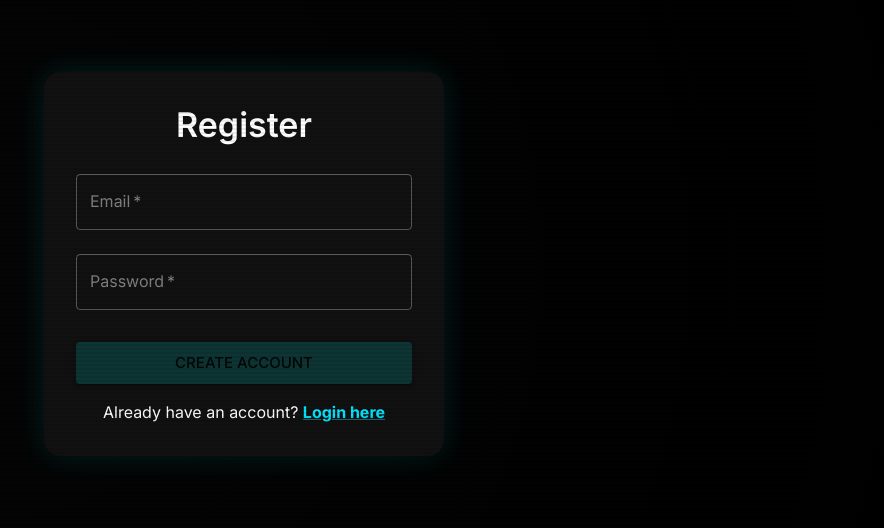
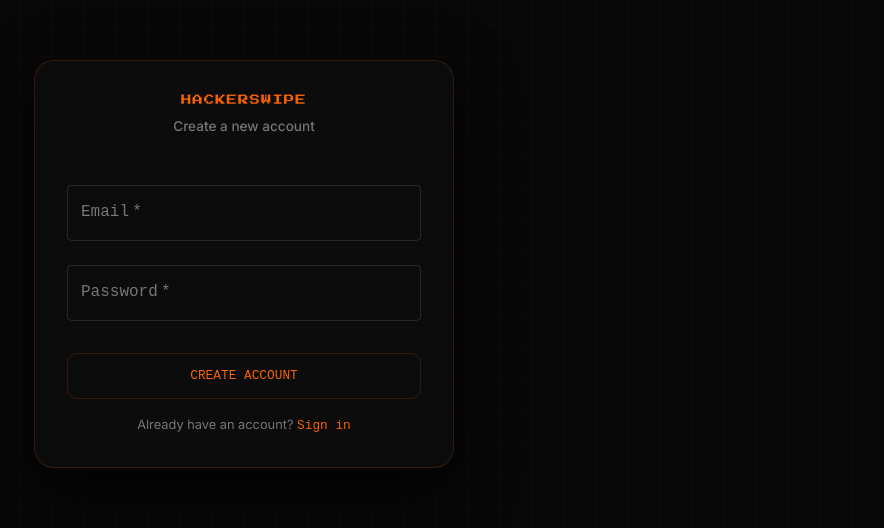
Before and after one commit to pranav-sethia/news-swipe-ui, a React (Vite) app: page /register in a window 1280 px wide. Shown: the part 136-664 px from the top of the page, without its empty margins (396-1280 px from the left). Built offline with nearby package versions, Linux system fonts and the light colour scheme; no server answers.

Commit message:
style: overhaul authentication pages to match final app aesthetic

```diff
--- a/src/pages/Login.jsx
+++ b/src/pages/Login.jsx
@@ -10,7 +10,8 @@ const C = {
   border: 'rgba(255,102,0,0.18)',
   textDim: 'rgba(232,232,232,0.5)',
   fontPixel: "'Press Start 2P', monospace",
-  fontMono: "'Share Tech Mono', monospace",
+  fontMono: "'JetBrains Mono', monospace",
+  fontUi: "Inter, sans-serif",
 };
 
 export default function Login() {
@@ -89,7 +90,7 @@ export default function Login() {
           <Typography sx={{ fontFamily: C.fontPixel, fontSize: '0.65rem', color: C.orange, letterSpacing: '0.1em', mb: 1 }}>
             HACKERSWIPE
           </Typography>
-          <Typography sx={{ fontFamily: C.fontMono, fontSize: '0.85rem', color: C.textDim }}>
+          <Typography sx={{ fontFamily: C.fontUi, fontSize: '0.85rem', color: C.textDim, fontWeight: 500 }}>
             AI-powered Hacker News reader
           </Typography>
         </Box>
--- a/src/pages/Register.jsx
+++ b/src/pages/Register.jsx
@@ -1,155 +1,131 @@
 import React, { useState } from 'react';
-import { Box, TextField, Button, Typography, Paper, Link } from '@mui/material';
-import { useNavigate, Link as RouterLink } from 'react-router-dom';
-import * as api from '../api';
+import { Box, TextField, Button, Typography, Paper, Link, CircularProgress } from '@mui/material';
+import { useNavigate } from 'react-router-dom';
+import * as api from '../api.js';
+
+const C = {
+  orange: '#ff6600',
+  orangeDim: 'rgba(255,102,0,0.12)',
+  card: 'rgba(13,13,13,0.97)',
+  border: 'rgba(255,102,0,0.18)',
+  textDim: 'rgba(232,232,232,0.5)',
+  fontPixel: "'Press Start 2P', monospace",
+  fontMono: "'JetBrains Mono', monospace",
+  fontUi: "Inter, sans-serif",
+};
 
 export default function Register() {
   const [email, setEmail] = useState('');
   const [password, setPassword] = useState('');
   const [error, setError] = useState('');
   const [success, setSuccess] = useState('');
+  const [isLoading, setIsLoading] = useState(false);
   const navigate = useNavigate();
 
   const handleSubmit = async (e) => {
     e.preventDefault();
     setError('');
     setSuccess('');
+    setIsLoading(true);
 
     try {
       await api.register(email, password);
-      setSuccess('Registration successful! Redirecting to login...');
-      setTimeout(() => navigate('/login'), 2000); // Redirect after 2s
+      setSuccess('Registration successful! Redirecting...');
+      setTimeout(() => navigate('/login'), 1500);
     } catch (err) {
-      if (err.response && err.response.data && err.response.data.error) {
-        setError(err.response.data.error); // shows "Email already in use."
+      if (err.response?.data?.error) {
+        setError(err.response.data.error);
       } else {
         setError('Failed to register. Please try again.');
       }
+    } finally {
+      setIsLoading(false);
     }
+  };
+
+  const inputSx = {
+    '& .MuiOutlinedInput-root': {
+      color: 'white',
+      fontFamily: C.fontMono,
+      '& fieldset': { borderColor: 'rgba(255,255,255,0.12)' },
+      '&:hover fieldset': { borderColor: C.border },
+      '&.Mui-focused fieldset': { borderColor: C.orange },
+    },
+    '& .MuiInputLabel-root': { color: C.textDim, fontFamily: C.fontMono },
+    '& .MuiInputLabel-root.Mui-focused': { color: C.orange },
   };
 
   return (
     <Box
       sx={{
+        height: '100vh',
         display: 'flex',
         alignItems: 'center',
         justifyContent: 'center',
-        minHeight: '100vh',
-        background: 'radial-gradient(circle at 30% 50%, #050505, #000)',
+        backgroundColor: '#080808',
+        backgroundImage: `
+          linear-gradient(rgba(255,102,0,0.03) 1px, transparent 1px),
+          linear-gradient(90deg, rgba(255,102,0,0.03) 1px, transparent 1px)
+        `,
+        backgroundSize: '32px 32px',
       }}
     >
       <Paper
+        elevation={0}
         component="form"
         onSubmit={handleSubmit}
         sx={{
-          padding: 4,
-          borderRadius: 4,
+          p: 4,
           width: '100%',
-          maxWidth: '400px',
-          background: 'rgba(20, 20, 20, 0.85)',
-          backdropFilter: 'blur(10px)',
-          boxShadow: '0px 0px 30px rgba(0,255,255,0.12)',
-          color: 'white',
+          maxWidth: '420px',
+          background: C.card,
+          borderRadius: '20px',
+          border: `1px solid ${C.border}`,
+          boxShadow: '0 20px 60px rgba(0,0,0,0.8)',
         }}
       >
-        <Typography
-          variant="h4"
-          gutterBottom
-          align="center"
-          sx={{ fontWeight: 600 }}
-        >
-          Register
-        </Typography>
+        {/* Header */}
+        <Box sx={{ textAlign: 'center', mb: 4 }}>
+          <Typography sx={{ fontFamily: C.fontPixel, fontSize: '0.65rem', color: C.orange, letterSpacing: '0.1em', mb: 1 }}>
+            HACKERSWIPE
+          </Typography>
+          <Typography sx={{ fontFamily: C.fontUi, fontSize: '0.85rem', color: C.textDim, fontWeight: 500 }}>
+            Create a new account
+          </Typography>
+        </Box>
 
-        <TextField
-          label="Email"
-          type="email"
-          variant="outlined"
-          fullWidth
-          margin="normal"
-          value={email}
-          onChange={(e) => setEmail(e.target.value)}
-          required
-          InputLabelProps={{ sx: { color: 'grey' } }}
-          InputProps={{
-            sx: {
-              color: 'white',
-              '& .MuiOutlinedInput-notchedOutline': {
-                borderColor: 'rgba(255,255,255,0.3)',
-              },
-              '&:hover .MuiOutlinedInput-notchedOutline': {
-                borderColor: 'rgba(0,255,250,0.7)',
-              },
-              '&.Mui-focused .MuiOutlinedInput-notchedOutline': {
-                borderColor: 'rgba(0,255,250,1)',
-              },
-            },
-          }}
-        />
-
-        <TextField
-          label="Password"
-          type="password"
-          variant="outlined"
-          fullWidth
-          margin="normal"
-          value={password}
-          onChange={(e) => setPassword(e.target.value)}
-          required
-          InputLabelProps={{ sx: { color: 'grey' } }}
-          InputProps={{
-            sx: {
-              color: 'white',
-              '& .MuiOutlinedInput-notchedOutline': {
-                borderColor: 'rgba(255,255,255,0.3)',
-              },
-              '&:hover .MuiOutlinedInput-notchedOutline': {
-                borderColor: 'rgba(0,255,250,0.7)',
-              },
-              '&.Mui-focused .MuiOutlinedInput-notchedOutline': {
-                borderColor: 'rgba(0,255,250,1)',
-              },
-            },
-          }}
-        />
+        <TextField label="Email" type="email" variant="outlined" fullWidth margin="normal"
+          value={email} onChange={(e) => setEmail(e.target.value)} required sx={inputSx} />
+        <TextField label="Password" type="password" variant="outlined" fullWidth margin="normal"
+          value={password} onChange={(e) => setPassword(e.target.value)} required sx={inputSx} />
 
         {error && (
-          <Typography color="error" align="center" sx={{ mt: 2 }}>
+          <Typography sx={{ fontFamily: C.fontUi, fontSize: '0.8rem', color: '#f87171', mt: 1.5, textAlign: 'center', fontWeight: 600 }}>
             {error}
           </Typography>
         )}
         {success && (
-          <Typography color="success.main" align="center" sx={{ mt: 2 }}>
+          <Typography sx={{ fontFamily: C.fontUi, fontSize: '0.8rem', color: '#4ade80', mt: 1.5, textAlign: 'center', fontWeight: 600 }}>
             {success}
           </Typography>
         )}
 
-        <Button
-          type="submit"
-          variant="contained"
-          fullWidth
-          size="large"
+        <Button type="submit" variant="outlined" fullWidth disabled={isLoading}
           sx={{
-            mt: 3,
-            background: 'rgba(0,255,255,0.15)',
-            '&:hover': { background: 'rgba(0,255,255,0.25)' },
-          }}
-        >
-          Create Account
+            mt: 3, mb: 2, py: 1.4,
+            fontFamily: C.fontMono, fontSize: '0.8rem',
+            color: C.orange, borderColor: C.border, borderRadius: '10px',
+            '&:hover': { borderColor: C.orange, background: C.orangeDim },
+            '&:disabled': { color: 'rgba(255,102,0,0.4)', borderColor: 'rgba(255,102,0,0.2)' }
+          }}>
+          {isLoading ? <CircularProgress size={20} sx={{ color: C.orange }} /> : 'CREATE ACCOUNT'}
         </Button>
 
-        <Typography align="center" sx={{ mt: 2 }}>
+        <Typography sx={{ fontFamily: C.fontUi, fontSize: '0.8rem', textAlign: 'center', color: C.textDim }}>
           Already have an account?{' '}
-          <Link
-            component={RouterLink}
-            to="/login"
-            sx={{
-              color: '#00e5ff',
-              fontWeight: 'bold',
-              cursor: 'pointer',
-            }}
-          >
-            Login here
+          <Link onClick={() => navigate('/login')}
+            sx={{ color: C.orange, cursor: 'pointer', fontFamily: C.fontMono, '&:hover': { color: '#ff8533' }, textDecoration: "none" }}>
+            Sign in
           </Link>
         </Typography>
       </Paper>
```
